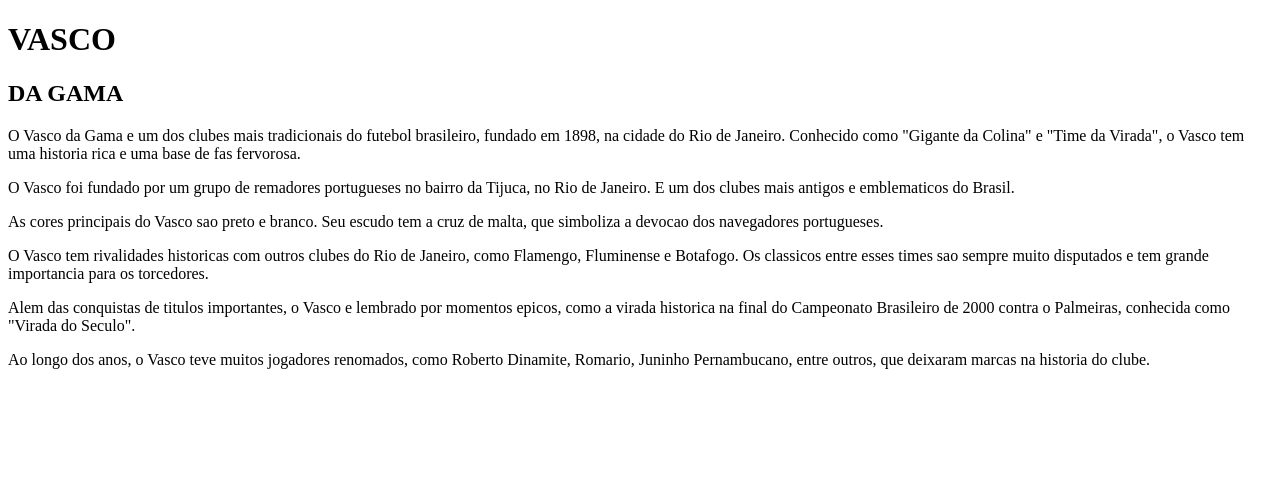
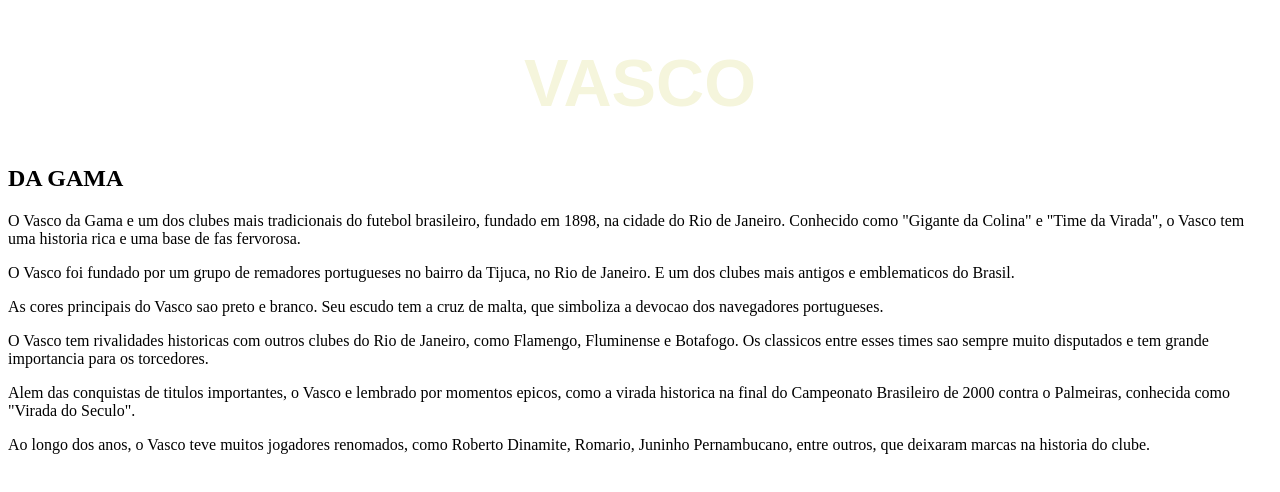
Before and after one commit to LucasGClaro/meublog1a, a plain HTML site: page index.html in a window 1280 px wide. Drawn offline with Linux system fonts and the light colour scheme.

Commit message:
FODadadad

```diff
--- a/index.html
+++ b/index.html
@@ -3,8 +3,16 @@
 <head>
     <meta charset="UTF-8">
     <meta name="viewport" content="width=device-width, initial-scale=1.0">
-    <title>xyz</title>
+    <title>VASCO</title>
 </head>
+<style>
+h1{
+    text-align: center;
+    font-size: 50pt;
+    color: beige;
+    font-family: Arial, Helvetica, sans-serif;
+}
+</style>
 <body>
 <h1>VASCO</h1>
 <h2>DA GAMA</h2>
```
